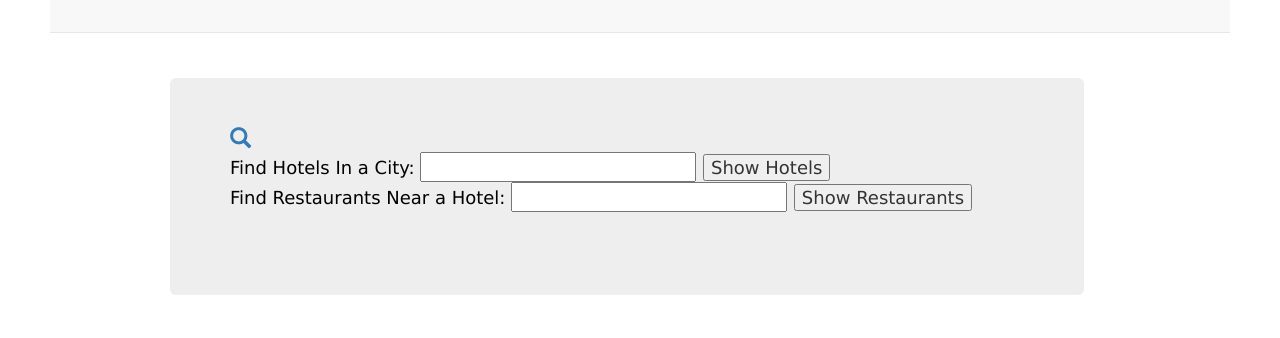
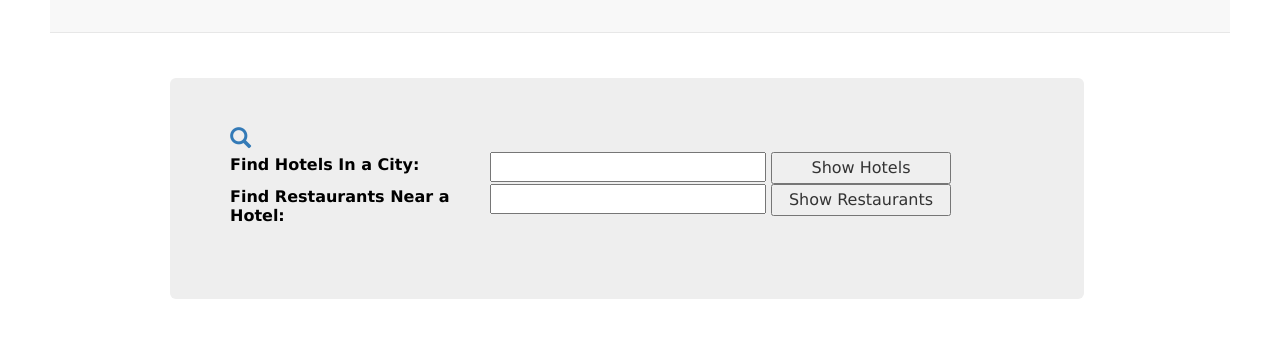
Before and after one commit to salihzeki12000/hotel-food-suggestion, a website: page views/index.html in a window 1280 px wide. Shown: the part 314-652 px from the top of the page. Drawn offline with nearby package versions, Linux system fonts and the light colour scheme; files that its build step writes are made by us from their sources.

Commit message:
refine UI

```diff
--- a/public/stylesheets/style.css
+++ b/public/stylesheets/style.css
@@ -18,6 +18,22 @@ li {
 td {
   padding: 10px;
   line-height: 18px;
+}
+
+label{
+    display: inline-block;
+    float: left;
+    clear: left;
+    width: 260px;
+    text-align: left;
+    font-weight: 300px;
+    margin-top: 3px;
+}
+
+input {
+  display: inline-block;
+  float: left;
+  margin-right: 5px;
 }
 
 .g-signin2 {
@@ -49,11 +65,13 @@ td {
 
 #query {
     color: black;
-    font-size: 18px;
+    font-size: 16px;
 }
 
 #queryButton {
-    font-size: 18px;
+    font-size: 16px;
+    line-height: 26px;
+    width: 180px;
 }
 
 #icon {
--- a/views/index.html
+++ b/views/index.html
@@ -43,7 +43,7 @@
             <div class="jumbotron">
          <div ng-controller="myController">
              <p><span aria-hidden="true" class="glyphicon text-primary glyphicon-search"></span> <br/>
-                 <a id="query"> Find Hotels In a City: </a>
+                 <label id="query"> Find Hotels In a City: </label>
                  <input id="input1" name="cityName" ng-model="cityName" value="">
                  <button id="queryButton" type="button" onclick="showHotels();" class="button">Show Hotels</button> <br/>
                  <script>
@@ -56,7 +56,7 @@
                         angular.element(document.getElementById('input1')).scope().qCityHotel();
                     }
                  </script>
-                 <a id="query"> Find Restaurants Near a Hotel: </a>
+                 <label id="query"> Find Restaurants Near a Hotel: </label>
                  <input id="input2" name="hotelName" ng-model="hotelName" value="">
                  <button id="queryButton" type="button" onclick="showRests();" class="button">Show Restaurants</button>
                  <script>
```
Also changed, not shown: views/comment.html (+1 -1 lines).
